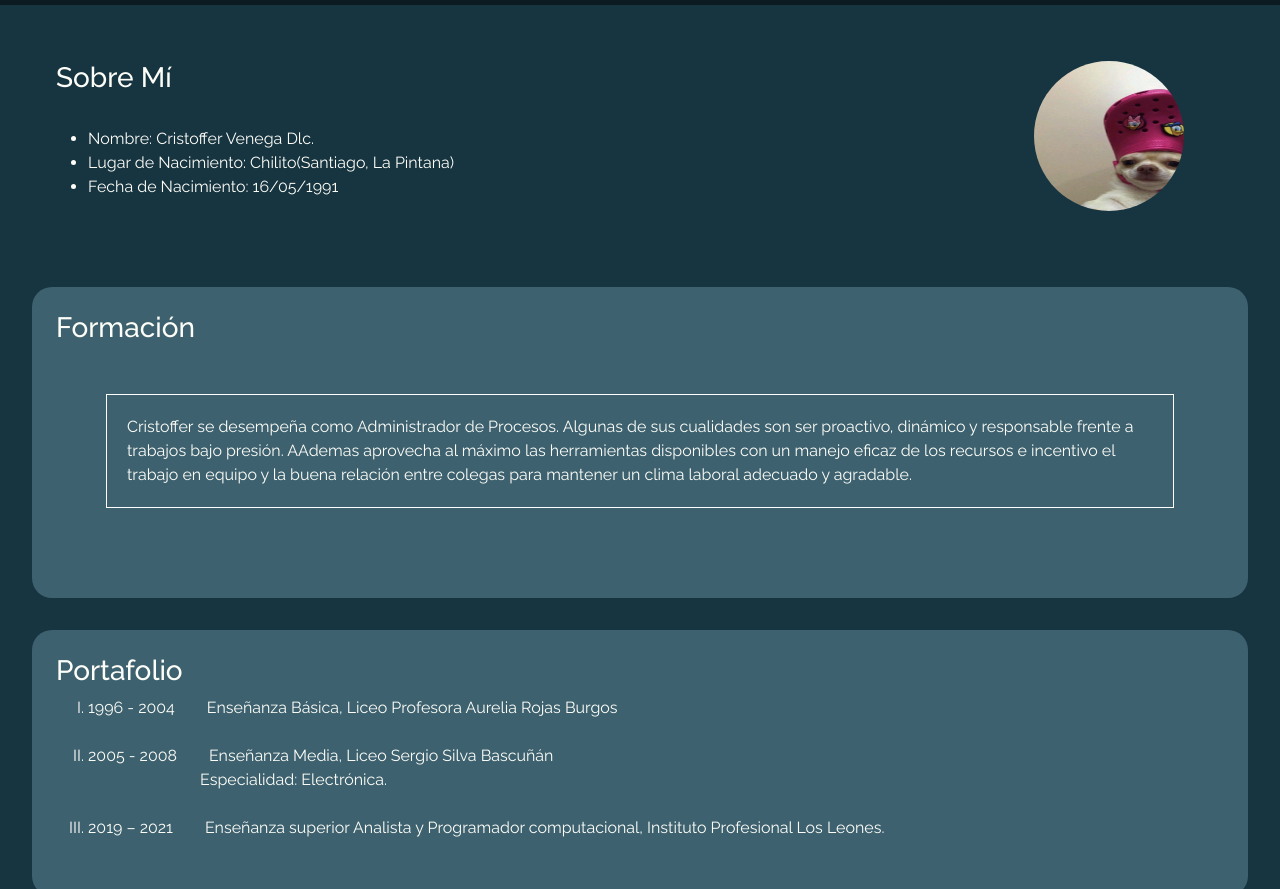
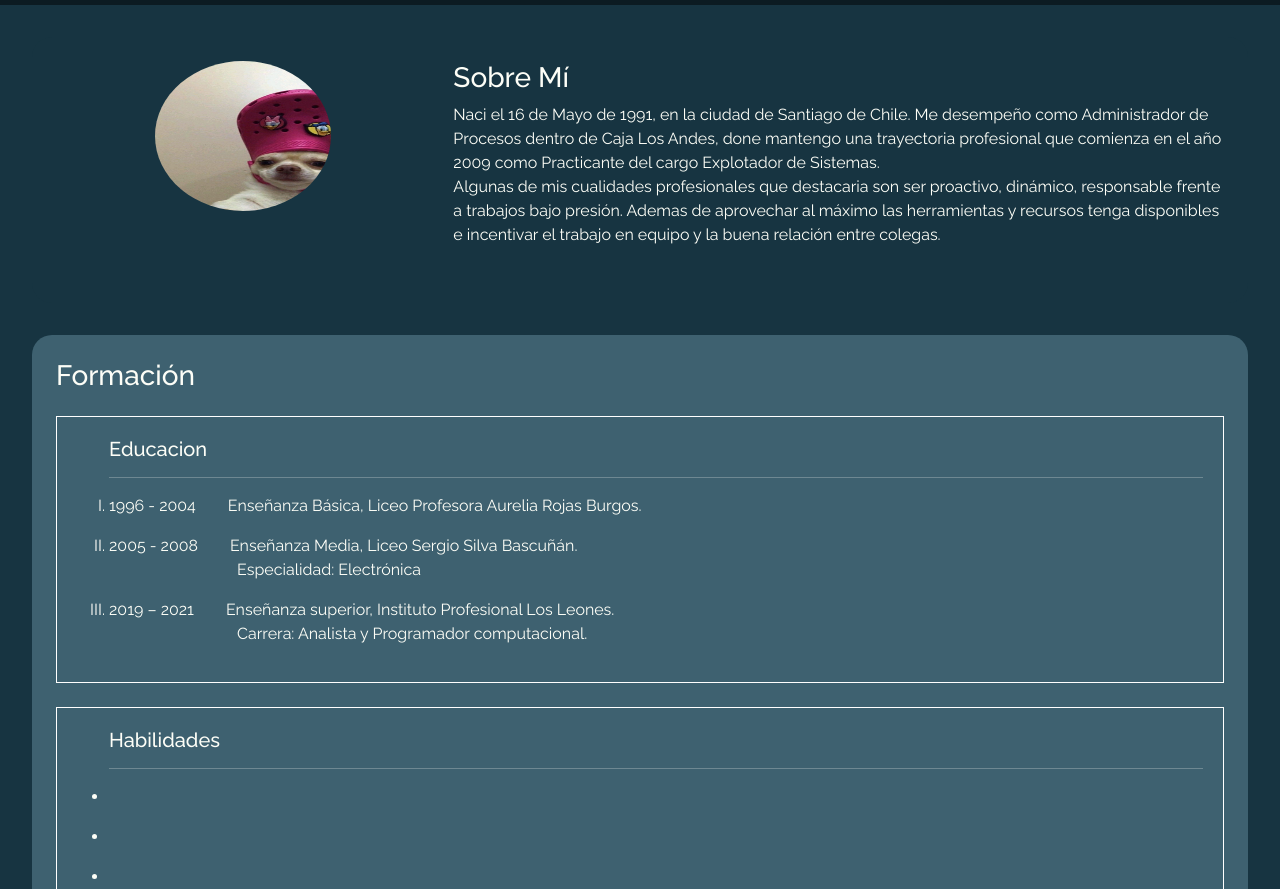
Before and after one commit to Craniu/CV, a plain HTML site: page index.html in a window 1280 px wide. Shown: the part 63-952 px from the top of the page. Drawn offline with nearby package versions, Linux system fonts and the light colour scheme.

Commit message:
Index - style.css, add seccion sobre mi y avances

```diff
--- a/assets/css/style.css
+++ b/assets/css/style.css
@@ -19,6 +19,9 @@ section {
     margin: 2rem;
     scroll-margin-top: 60px;
 
+}
+section li{
+    margin-bottom: 1rem;
 }
 
 footer {
@@ -43,9 +46,11 @@ footer img {
 
 .foto {
     border-radius: 50%;
-    width: 150px;
+    width: 200px;
     height: 150px;
-    margin-right: 2.5rem;
+    margin-left: auto;
+    margin-right: auto;
+    margin-bottom: 2rem;
 }
 
 .border-box {
--- a/index.html
+++ b/index.html
@@ -8,8 +8,11 @@
     <link rel="stulesheet" href="./assets/css/normalize.css">
     <link rel="preconnect" href="https://fonts.googleapis.com">
     <link rel="preconnect" href="https://fonts.gstatic.com" crossorigin>
-    <link href="https://fonts.googleapis.com/css2?family=Raleway:ital,wght@0,300..800;1,300..800&family=Roboto:ital,wght@0,100;0,300;0,400;0,500;0,700;0,900;1,100;1,300;1,400;1,500;1,700;1,900&display=swap" rel="stylesheet">
-    <link href="https://cdn.jsdelivr.net/npm/bootstrap@5.3.3/dist/css/bootstrap.min.css" rel="stylesheet" integrity="sha384-QWTKZyjpPEjISv5WaRU9OFeRpok6YctnYmDr5pNlyT2bRjXh0JMhjY6hW+ALEwIH" crossorigin="anonymous">
+    <link
+        href="https://fonts.googleapis.com/css2?family=Raleway:ital,wght@0,300..800;1,300..800&family=Roboto:ital,wght@0,100;0,300;0,400;0,500;0,700;0,900;1,100;1,300;1,400;1,500;1,700;1,900&display=swap"
+        rel="stylesheet">
+    <link href="https://cdn.jsdelivr.net/npm/bootstrap@5.3.3/dist/css/bootstrap.min.css" rel="stylesheet"
+        integrity="sha384-QWTKZyjpPEjISv5WaRU9OFeRpok6YctnYmDr5pNlyT2bRjXh0JMhjY6hW+ALEwIH" crossorigin="anonymous">
 
 
     <link rel="stylesheet" href="./assets/css/style.css">
@@ -20,10 +23,12 @@
     <header>
         <nav class="navbar navbar-expand-lg">
             <div class="container-fluid d-flex justify-content-between">
-              <a class="navbar-brand fs-3 fw-bolder text-white" href="#">Cristoffer Venega DLC.</a>
-              <div>
-                  <button class="navbar-toggler" type="button" data-bs-toggle="collapse" data-bs-target="#navbarNavAltMarkup" aria-controls="navbarNavAltMarkup" aria-expanded="false" aria-label="Toggle navigation">
-                      <span class="navbar-toggler-icon"></span>
+                <a class="navbar-brand fs-3 fw-bolder text-white" href="#">Cristoffer Venega DLC.</a>
+                <div>
+                    <button class="navbar-toggler" type="button" data-bs-toggle="collapse"
+                        data-bs-target="#navbarNavAltMarkup" aria-controls="navbarNavAltMarkup" aria-expanded="false"
+                        aria-label="Toggle navigation">
+                        <span class="navbar-toggler-icon"></span>
                     </button>
                     <div class="collapse navbar-collapse" id="navbarNavAltMarkup">
                         <div class="navbar-nav">
@@ -35,58 +40,65 @@
                     </div>
                 </div>
             </div>
-          </nav>
+        </nav>
     </header>
 
-    <section class="section_alt d-flex justify-content-between">
-        <div>
-        <h3>Sobre Mí</h3>
-        <br>
-        <ul>
-            <li>Nombre: Cristoffer Venega Dlc.</li>
-            <li>Lugar de Nacimiento: Chilito(Santiago, La Pintana)</li>
-            <li>Fecha de Nacimiento: 16/05/1991</li>
-        </ul>
+<!-- Seccion Sobre Mi -->
+    <section class="section_alt">
+        <div  class="row d-flex justify-content-between">
+                <img class="foto" src="./assets/imgs/foto.jpg" alt="Mi Foto">
+            <div class="col-12 col-lg-8">
+                <h3>Sobre Mí</h3>
+                <p class="text-justify">
+                    Naci el 16 de Mayo de 1991, en la ciudad de Santiago de Chile.
+                    Me desempeño como Administrador de Procesos dentro de Caja Los Andes,
+                    done mantengo una trayectoria profesional que comienza en el año 2009
+                    como Practicante del cargo Explotador de Sistemas.<br>
+                    Algunas de mis cualidades profesionales que destacaria son ser proactivo,
+                    dinámico, responsable frente a trabajos bajo presión. Ademas de aprovechar
+                    al máximo las herramientas y recursos tenga disponibles e incentivar el
+                    trabajo en equipo y la buena relación entre colegas.
+                </p>
+            </div>
     </div>
-        <img class="foto" src="./assets/imgs/foto.jpg" alt="Mi Foto">
     </section>
 
-
+   <!-- Seccion Formación -->
     <section id="seccion1">
-
         <h3>Formación</h3>
-        <p class="border-box">
-            Cristoffer se desempeña como Administrador de Procesos. Algunas de sus
-            cualidades son ser proactivo, dinámico y responsable frente a trabajos bajo
-            presión.
-            AAdemas aprovecha al máximo las herramientas disponibles con un manejo eficaz
-            de los recursos e incentivo el trabajo en equipo y la buena relación entre
-            colegas para mantener un clima laboral adecuado y agradable.
-        </p>
+        <div class="border-box mt-4 mx-0 mb-0">
+            <ol type="I">
+                <h5>Educacion</h5><hr>
+                <li>1996 - 2004&emsp;&emsp;Enseñanza Básica, Liceo Profesora Aurelia Rojas Burgos.</li>
+                <li>2005 - 2008&emsp;&emsp;Enseñanza Media, Liceo Sergio Silva Bascuñán.
+                    <br>&emsp;&emsp;&emsp;&emsp;&emsp;&emsp;&emsp;&emsp;Especialidad: Electrónica</li>
+                <li>2019 – 2021&emsp;&emsp;Enseñanza superior, Instituto Profesional Los Leones.
+                    <br>&emsp;&emsp;&emsp;&emsp;&emsp;&emsp;&emsp;&emsp;Carrera: Analista y Programador computacional.</li>
+                </ol>
+            </div>
+            <div class="border-box mt-4 mx-0 mb-0">
+                <ul >
+                    <h5>Habilidades</h5><hr>
+                    <li></li>
+                    <li></li>
+                    <li></li>
+                    </ol>
+                </div>
     </section>
 
     <section id="seccion2">
 
         <h3>Portafolio</h3>
-        <ol type="I">
-            <li>1996 - 2004&emsp;&emsp;Enseñanza Básica, Liceo Profesora Aurelia Rojas Burgos </li><br>
-            <li>2005 - 2008&emsp;&emsp;Enseñanza Media, Liceo Sergio Silva Bascuñán
-                <br>&emsp;&emsp;&emsp;&emsp;&emsp;&emsp;&emsp;Especialidad: Electrónica.
-            </li><br>
-            <li>2019 – 2021&emsp;&emsp;Enseñanza superior Analista y Programador computacional, Instituto Profesional
-                Los Leones.</li>
-        </ol>
+
 
     </section>
 
     <section id="seccion3">
 
-        <h3>Portafolio</h3>
+        <h3>Contacto</h3>
         <ol type="I">
-            <li>1996 - 2004&emsp;&emsp;Enseñanza Básica, Liceo Profesora Aurelia Rojas Burgos </li><br>
-            <li>2005 - 2008&emsp;&emsp;Enseñanza Media, Liceo Sergio Silva Bascuñán
-                <br>&emsp;&emsp;&emsp;&emsp;&emsp;&emsp;&emsp;Especialidad: Electrónica.
-            </li><br>
+            <li>1996 - 2004&emsp;&emsp;Enseñanza Básica, Liceo Profesora Aurelia Rojas Burgos </li>
+            <li>2005 - 2008&emsp;&emsp;Enseñanza Media, Liceo Sergio Silva Bascuñán Especialidad: Electrónica.</li>
             <li>2019 – 2021&emsp;&emsp;Enseñanza superior Analista y Programador computacional, Instituto Profesional
                 Los Leones.</li>
         </ol>
@@ -99,7 +111,9 @@
         </ul>
     </footer>
 
-    <script src="https://cdn.jsdelivr.net/npm/bootstrap@5.3.3/dist/js/bootstrap.bundle.min.js" integrity="sha384-YvpcrYf0tY3lHB60NNkmXc5s9fDVZLESaAA55NDzOxhy9GkcIdslK1eN7N6jIeHz" crossorigin="anonymous"></script>
+    <script src="https://cdn.jsdelivr.net/npm/bootstrap@5.3.3/dist/js/bootstrap.bundle.min.js"
+        integrity="sha384-YvpcrYf0tY3lHB60NNkmXc5s9fDVZLESaAA55NDzOxhy9GkcIdslK1eN7N6jIeHz"
+        crossorigin="anonymous"></script>
 </body>
 
 
```
